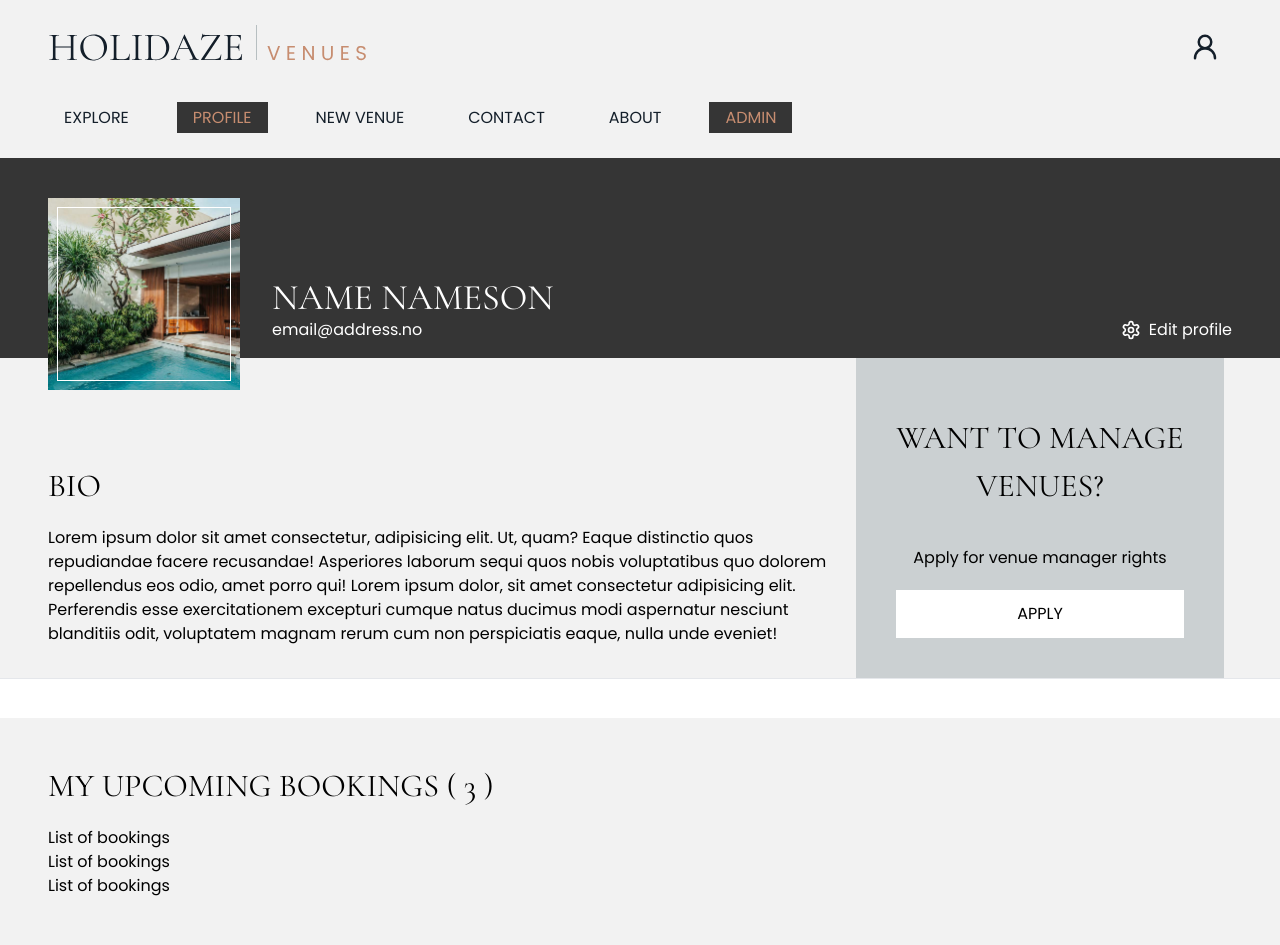
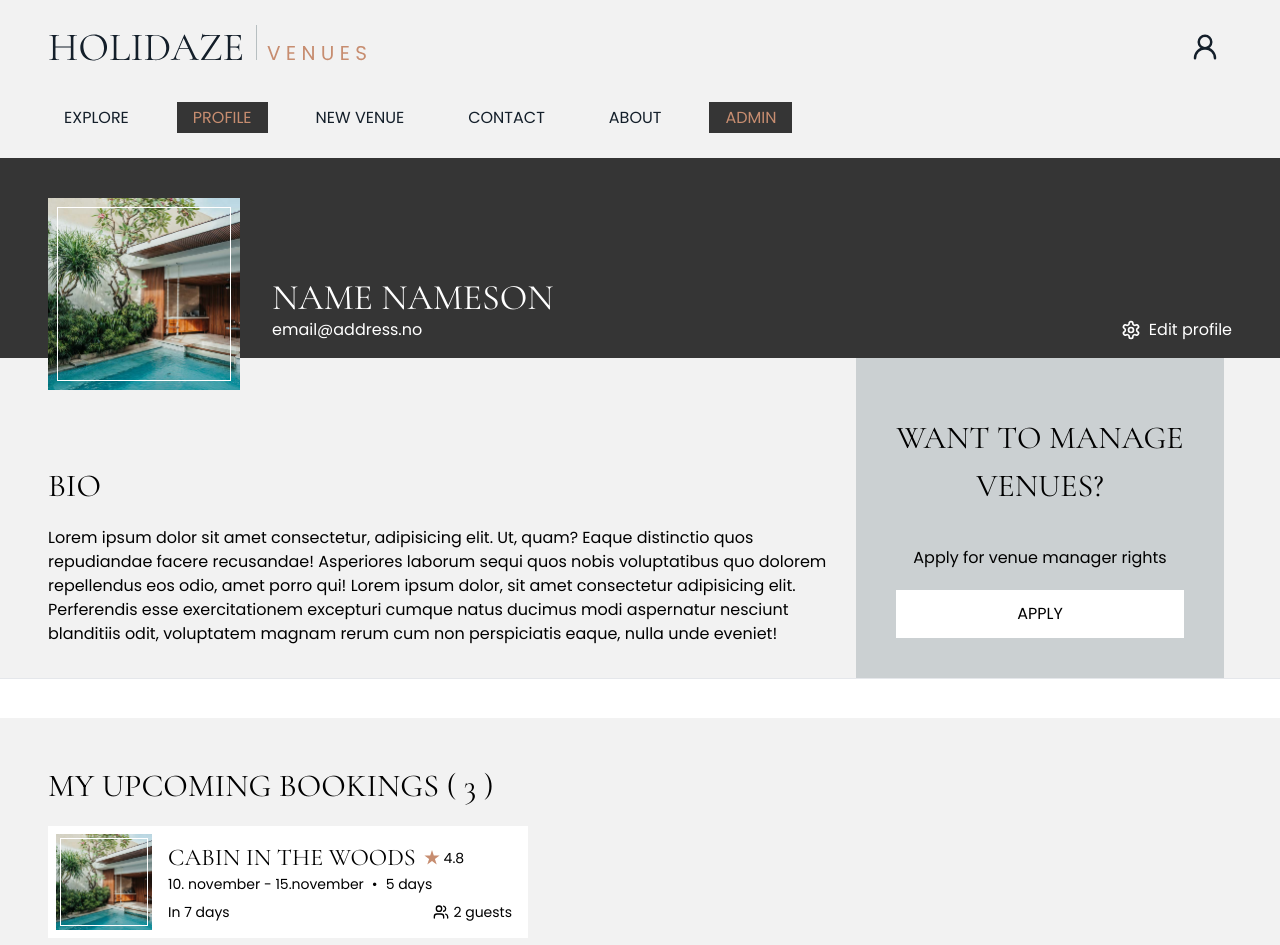
Before and after one commit to Anne-Serine/holidaze_project-exam-2, a React (Vite) app: page /profile in a window 1280 px wide. Shown: the top 945 px of the page. Built offline with nearby package versions, Linux system fonts and the light colour scheme.

Commit message:
BookingCard - create component

```diff
--- /dev/null
+++ b/src/components/features/BookingCard.jsx
@@ -0,0 +1,41 @@
+import { Users } from "lucide-react";
+import { Link } from "react-router-dom";
+
+function BookingCard({ type = "light" }) {
+  const style = {
+    light: "bg-daze-white ",
+    dark: "bg-daze-gray text-daze-white",
+  };
+  return (
+    <Link to="" className={`p-2 ${style[type]} flex flex-wrap gap-2 max-w-[30rem]`}>
+      <div className="size-24">
+        <img
+          src="/public/assets/hero-img.jpg"
+          alt=""
+          className="object-cover h-full w-full outline outline-daze-white outline-1 -outline-offset-[5px]"
+        />
+      </div>
+      <div className="flex flex-col justify-between flex-1 p-2 min-w-[18rem]">
+        <div>
+          <div className="flex gap-2">
+            <span className="text-2xl font-['Cormorant_Garamond'] uppercase">
+              Cabin in the woods
+            </span>
+            <span className="flex items-center gap-1 text-sm"><img src="/public/assets/star.svg" alt="" />4.8</span>
+          </div>
+          <div className="flex gap-2 text-sm">
+            <span>10. november - 15.november</span>
+            &bull;
+            <span>5 days</span>
+          </div>
+        </div>
+        <div className="flex justify-between gap-2 text-sm">
+          <span>In 7 days</span>
+          <span className="flex gap-1 items-center"><Users size={16} /> 2 guests</span>
+        </div>
+      </div>
+    </Link>
+  );
+}
+
+export default BookingCard;
--- a/src/pages/Profile.jsx
+++ b/src/pages/Profile.jsx
@@ -1,4 +1,5 @@
 import { Pen, Settings } from "lucide-react";
+import BookingCard from "../components/features/BookingCard";
 
 function Profile() {
   return (
@@ -47,11 +48,13 @@ function Profile() {
         <h2>
           My upcoming bookings <span>( 3 )</span>
         </h2>
-        <div>
+        <div className="flex flex-col gap-2">
           {/* Component */}
-          <p>List of bookings</p>
-          <p>List of bookings</p>
-          <p>List of bookings</p>
+          <BookingCard  />
+          <BookingCard  />
+          <BookingCard  />
+          <BookingCard  />
+
         </div>
 
         {/* Admin profile  */}
```
